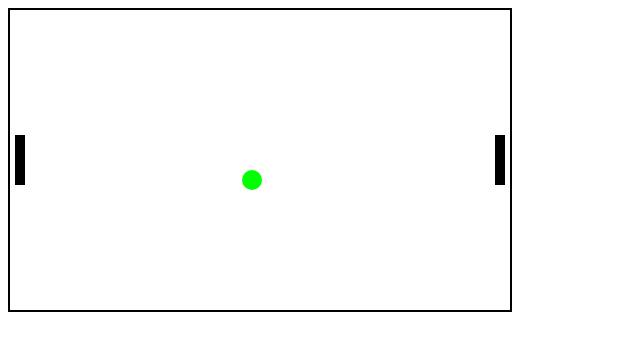
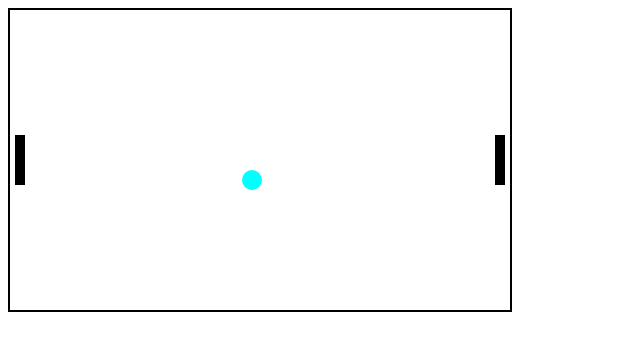
Before and after one commit to BriannaD/BriannaD.github.io, a plain HTML site: page index.html in a window 1280 px wide. Shown: the full height of the page, 0-640 px from the left. Drawn offline with Linux system fonts and the light colour scheme.

Commit message:
Update index.html

```diff
--- a/index.html
+++ b/index.html
@@ -13,7 +13,7 @@
       var BALL_RADIUS = 10;
 
       // Color of the ball
-      var BALL_COLOR = "#00ff00";
+      var BALL_COLOR = "#00ffff";
 
       // The x and y position of the ball. Start in the center
       var ballX = CANVAS_WIDTH / 2;
```
